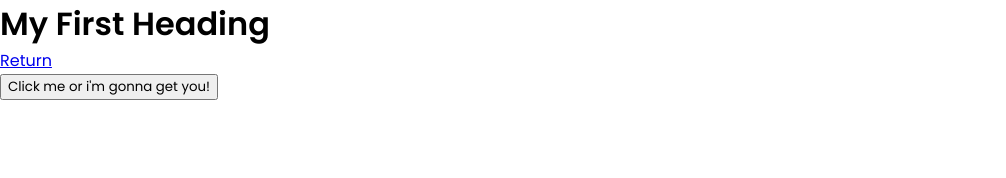
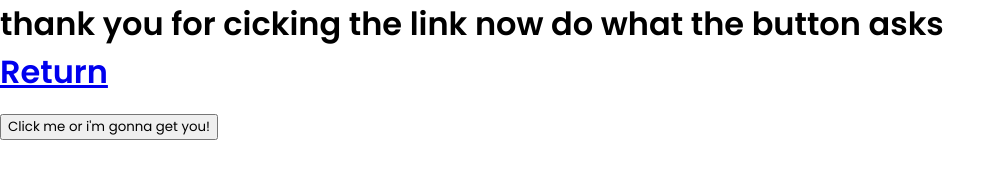
Before and after one commit to HenryFrom2007/my-website-thing-blah-blah-blah, a plain HTML site: page button.html in a window 1280 px wide. Shown: the whole page, without its empty margins (0-1006 px from the left). Drawn offline with Linux system fonts and the light colour scheme.

Commit message:
haaaaaaaaaaaaaaa

```diff
--- a/button.html
+++ b/button.html
@@ -10,7 +10,7 @@
     <title>so you have clicked</title>
 </head>
 
-<h1>My First Heading</h1>
+<h1>thank you for cicking the link now do what the button asks
 <p><a href="index.html">Return</a></p>
 <button type="button" onclick="alert('finally took a while!')">Click me or i'm gonna get you!</button>
 
```
